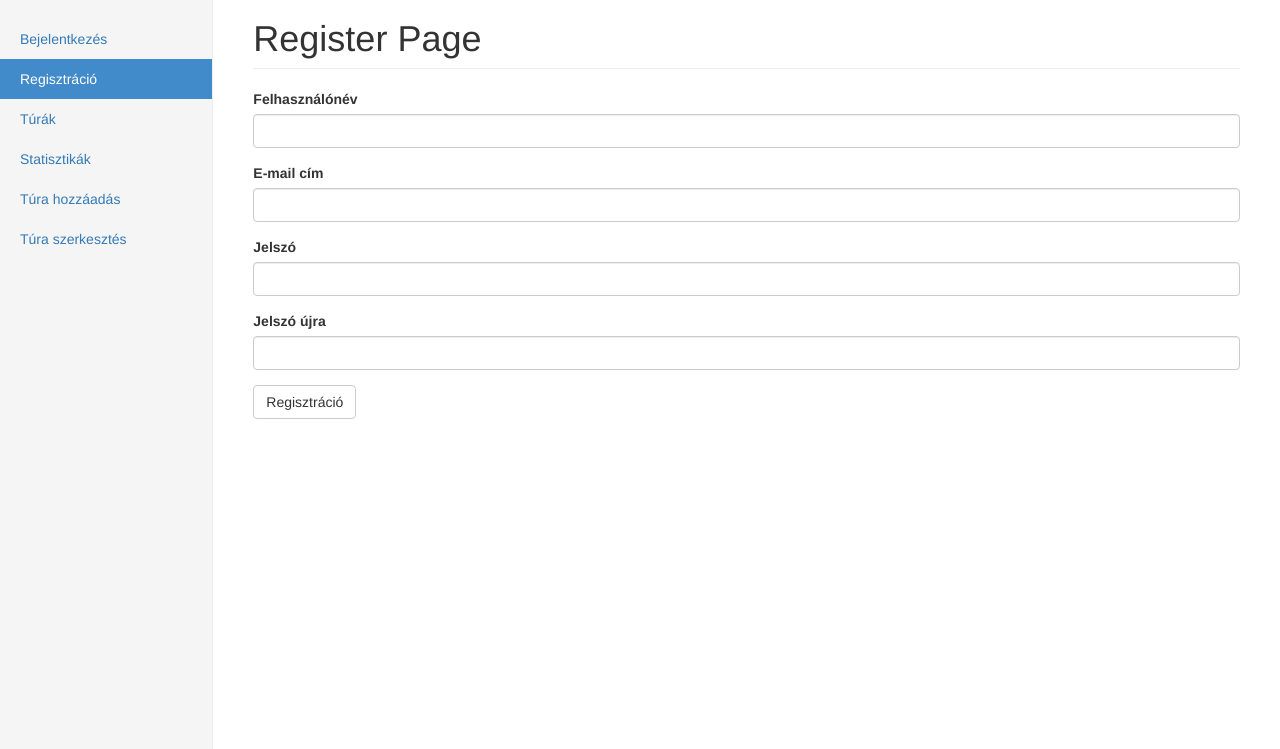
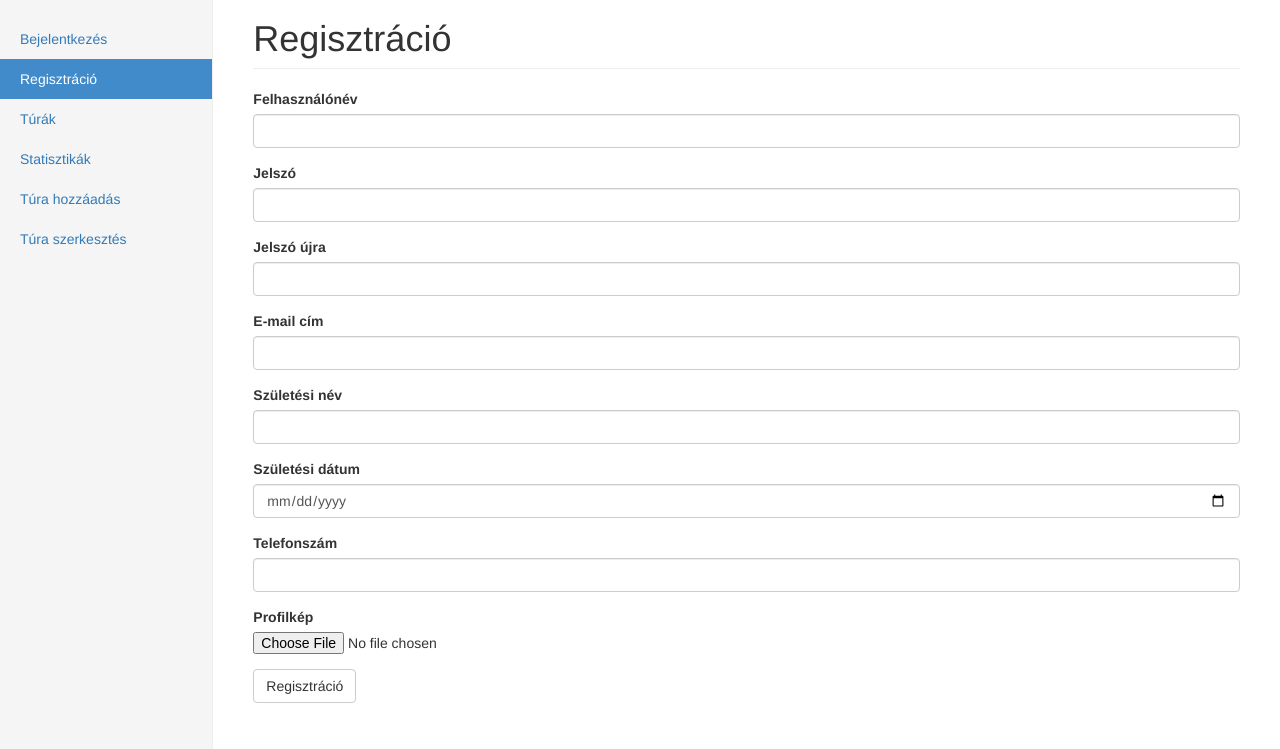
Before and after one commit to AhsonSn/TouristGuide, a Flask app: page /register in a window 1280 px wide. Shown: the part 51-800 px from the top of the page. Run offline with Flask 2, Linux system fonts and the light colour scheme; some libraries are stand-ins or nearby versions.

Commit message:
Modify Register form : + fields and validators.

```diff
--- a/app/templates/register.html
+++ b/app/templates/register.html
@@ -2,7 +2,7 @@
 {% set active_page = "register" %}
 {% block title %}Regisztráció{% endblock %}
 {% block page_content %}
-<h1 class="page-header">Register Page</h1>
+<h1 class="page-header">Regisztráció</h1>
 {% import "bootstrap/wtf.html" as wtf %}
 {{ wtf.quick_form(register_form) }}
 {% if success is not none %}
--- a/app/users/forms.py
+++ b/app/users/forms.py
@@ -1,6 +1,6 @@
 from flask_wtf import Form
-from wtforms import StringField, SubmitField, PasswordField
-from wtforms.validators import DataRequired, EqualTo, Email
+from wtforms import StringField, SubmitField, PasswordField, DateField, FileField
+from wtforms.validators import DataRequired, EqualTo, Email, Regexp
 
 
 class LoginForm(Form):
@@ -27,14 +27,6 @@ class RegisterForm(Form):
         validators=[DataRequired(u'Adj meg egy felhasználónevet!')]
     )
 
-    email = StringField(
-        u'E-mail cím',
-        validators=[
-            DataRequired(u'Adj meg egy email címet!'),
-            Email(u'Érvénytelen email cím!')
-        ]
-    )
-
     pwd = PasswordField(
         u'Jelszó',
         validators=[DataRequired(u'Adj meg egy jelszót!')]
@@ -48,4 +40,31 @@ class RegisterForm(Form):
         ]
     )
 
+    email = StringField(
+        u'E-mail cím',
+        validators=[
+            DataRequired(u'Adj meg egy email címet!'),
+            Email(u'Érvénytelen email cím!')
+        ]
+    )
+
+    birthName = StringField(
+        u'Születési név',
+        validators=[DataRequired(u'Add meg a születési nevedet!')]
+    )
+
+    birthDate = DateField(
+        u'Születési dátum',
+        validators=[DataRequired(u'Add meg a születési dátumodat!')]
+    )
+
+    phoneNumber = StringField(
+        u'Telefonszám',
+        validators=[Regexp("[0-9]{11}", message="Add meg a telefonszámodat!")]
+    )
+
+    avatar = FileField(
+        u'Profilkép'
+    )
+
     submit = SubmitField(u'Regisztráció')
```
